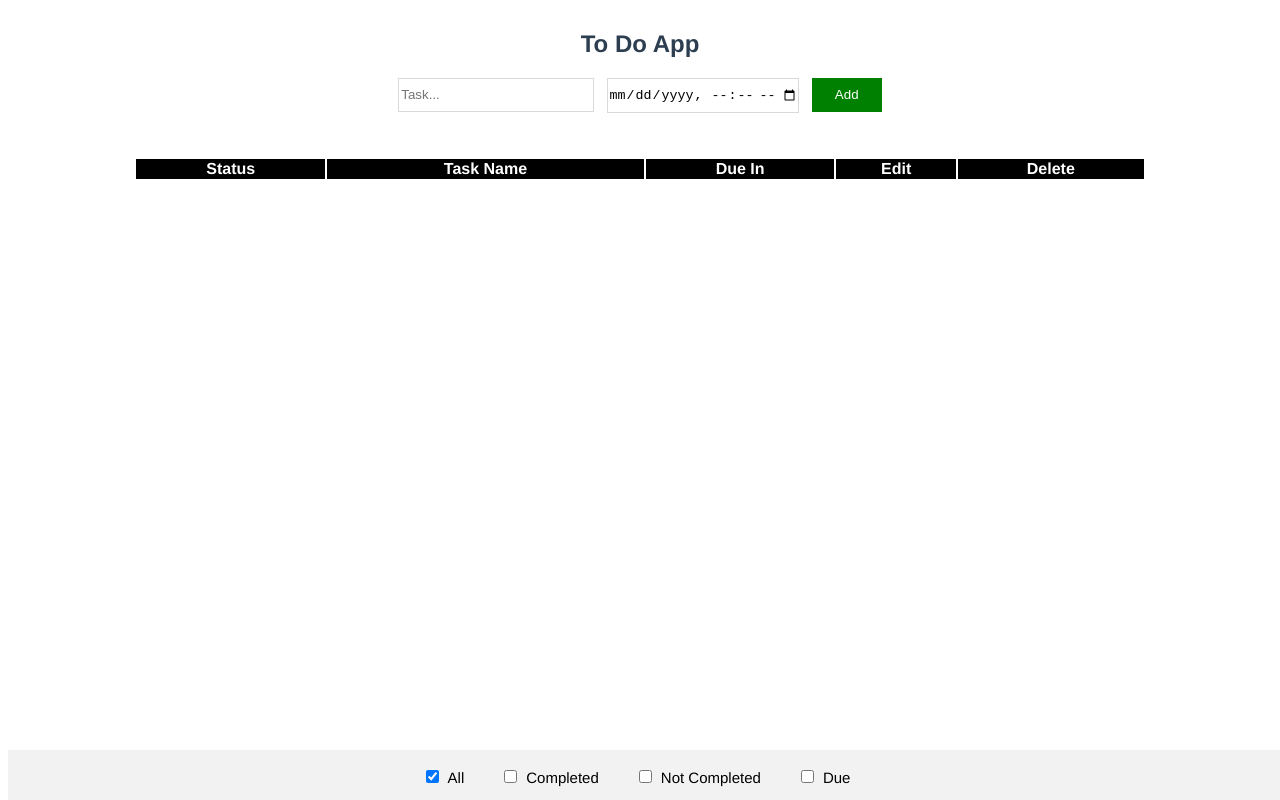
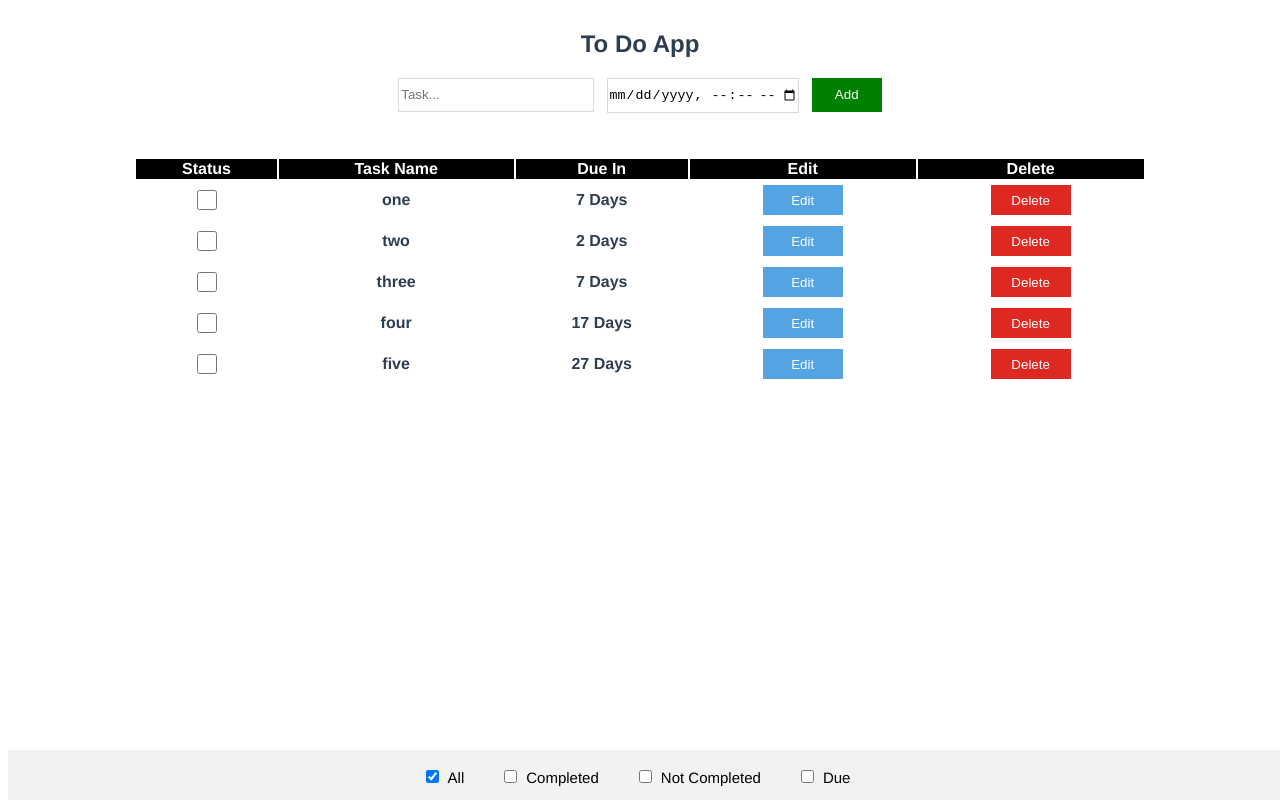
Before and after one commit to Pravinlkr/todo, a Vue app: page / in a window 1280 px wide. Built offline with nearby package versions, Linux system fonts and the light colour scheme.

Commit message:
list update while changing status of task in different filter is implemented

```diff
--- a/src/components/MainComponent.vue
+++ b/src/components/MainComponent.vue
@@ -15,7 +15,7 @@
         <th>Delete</th>
     </tr>
     <!--show all items in to do list-->
-    <tr v-for="(t,index) in filteredList" v-bind:key="index">
+    <tr v-for="(t,index) in filteredList" v-bind:key="index" :class="{displayRow:t.showRow}">
         <td><input type="checkbox" v-model="t.status" v-on:click="taskStatusModifier(t.taskId)"></td>
         <td><span v-if="!t.isEdit"><b>{{t.taskName}}</b></span>
             <span v-if="t.isEdit"><input type="text" v-model="eTask" v-on:keyup.enter="editTaskValue()" class="editInput"></span>
@@ -61,11 +61,11 @@ export default {
             editTaskIndex: null,
             filter: 'all',
             allList: true,
-            /*toDoList data is like {taskName:'first task',dueDate:'2021-08-21',dueType status:true},
-                                    {taskName:'second task',dueDate:'2021-08-25',status:false},
-                                    {taskName:'third task',dueDate:'2021-08-12' ,status:true},
-                                    {taskName:'fourth task',dueDate:'2021-08-01' ,status:false}*/
-            toDoList: [],
+            toDoList: [{"showRow":false,"taskId":2,"taskName":"one","dueDat":7,"dueType":"Days","isEdit":false,"status":false},
+                       {"showRow":false,"taskId":4,"taskName":"two","dueDat":2,"dueType":"Days","isEdit":false,"status":false},
+                       {"showRow":false,"taskId":6,"taskName":"three","dueDat":7,"dueType":"Days","isEdit":false,"status":false},
+                       {"showRow":false,"taskId":8,"taskName":"four","dueDat":17,"dueType":"Days","isEdit":false,"status":false},
+                       {"showRow":false,"taskId":10,"taskName":"five","dueDat":27,"dueType":"Days","isEdit":false,"status":false}],
             filteredList: [],
             isall:true,
             iscompleted:false,
@@ -87,6 +87,7 @@ export default {
                 this.iscompleted = true;
                 this.isnotcompleted = false;
                 this.isdue = false;
+
             }
             else if(val == 'notcompleted'){
                 this.isall = false;
@@ -100,7 +101,42 @@ export default {
                 this.isnotcompleted = false;
                 this.isdue = true;
             }
-            this.updateList();
+        }
+    },
+    computed:{
+        //update filteredlist every time it is called
+        updateSection(){
+            this.toDoList.forEach(element => {
+                element.showRow = false;
+            });
+            if(this.filter == 'all'){
+                this.toDoList.forEach(element => {
+                    element.showRow = false;
+                    this.filteredList.push(element);
+            });
+            }
+            if(this.filter == 'completed'){
+                this.toDoList.forEach(element => {
+                if(element.status == true && element.dueType != 'Expired'){
+                    this.filteredList.push(element);
+                }
+            });
+            }
+            if(this.filter == 'notcompleted'){
+                this.toDoList.forEach(element => {
+                if(element.status == false && element.dueType != 'Expired'){
+                    this.filteredList.push(element);
+                }
+            });
+            }
+            if(this.filter == 'due'){
+                this.toDoList.forEach(element => {
+                if(element.dueType == 'Expired'){
+                    this.filteredList.push(element);
+                }
+            });
+            }
+            return this.filteredList;
         }
     },
     methods: {
@@ -118,7 +154,8 @@ export default {
                 this.eTask = '';
                 this.toDoList[this.editTaskIndex].isEdit = false;
                 this.editTaskIndex = null;
-                this.updateList();
+                this.filteredList = [];
+                this.updateSection;
 
             } else {
                 this.msgForUser = 'Can not add empty field to task, please type something'
@@ -136,12 +173,14 @@ export default {
                         taskName: this.task,
                         dueDat: this.diffBDate,
                         dueType: this.dueTimeType,
+                        showRow: false,
                         isEdit:false,
                         status: false
                     });
                     this.task = '';
                     this.dueDate = '';
-                    this.updateList();
+                    this.filteredList = [];
+                    this.updateSection;
                 }else{
                     this.msgForUser = 'Please Choose a date, empty date can not be added'
                 }
@@ -152,7 +191,8 @@ export default {
         },
         deleteTask(index) {
             this.toDoList.splice(index, 1);
-            this.updateList();
+            this.filteredList = [];
+            this.updateSection;
         },
         editTask(id) {
             var len = this.toDoList.length;
@@ -166,52 +206,22 @@ export default {
             }
         },
         taskStatusModifier(id) {
-            //var len = this.toDoList.length;
-            let i=0;
-            //let currentFilterName = '';
-            //currentFilterName = this.filter;
-            this.toDoList.forEach(element => {
-                if(element.taskId == id){
-                    console.log("found at position : "+i);
+             this.toDoList.forEach(element => {
+                if(element.taskId === id){
                     if (element.status == true) {
                         element.status = false;
+                        if(this.filter == 'completed' || this.filter == 'notcompleted'){
+                            element.showRow = true;
+                        }
                     }
                     if (element.status == false){
                         element.status = true;
+                        if(this.filter == 'completed' || this.filter == 'notcompleted'){
+                            element.showRow = true;
+                        }
                     }
                 }
             });
-            this.allFilter();
-
-        },
-        updateList() {
-            this.filteredList = [];
-            const len = this.toDoList.length;
-            var i = 0;
-            if (this.filter == 'all') {
-                for (i = 0; i < len; i++) {
-                    this.filteredList.push(this.toDoList[i]);
-                }
-            } else if (this.filter == 'completed') {
-                for (i = 0; i < len; i++) {
-                    if (this.toDoList[i].status == true && this.toDoList[i].dueType != 'Expired') {
-                        this.filteredList.push(this.toDoList[i]);
-                    }
-                }
-            } else if (this.filter == 'notcompleted') {
-                for (i = 0; i < len; i++) {
-                    if (this.toDoList[i].status == false && this.toDoList[i].dueType != 'Expired') {
-                        this.filteredList.push(this.toDoList[i]);
-                    }
-                }
-            } else if(this.filter == 'due'){
-                for(i=0; i<len; i++){
-                    if(this.toDoList[i].dueType == 'Expired'){
-                        this.filteredList.push(this.toDoList[i]);
-                    }
-                }
-            }
-            console.log(this.filteredList);
         },
         dueDateDiff() {
             var cdate = new Date();
@@ -244,65 +254,27 @@ export default {
         },
         allFilter(){
             this.filter = 'all';
+            this.filteredList = [];
+            this.updateSection;
         },
         completedFilter(){
             this.filter = 'completed';
+            this.filteredList = [];
+            this.updateSection;
         },
         notCompletedFilter(){
             this.filter = 'notcompleted';
+            this.filteredList = [];
+            this.updateSection;
         },
         dueFilter(){
             this.filter = 'due';
-        },
-        // taskStatusModifier(index) {
-        //     /* previous code
-        //     if(this.toDoList[index].status == true){
-        //         this.toDoList[index].status = false;
-        //     }
-        //     else{
-        //         this.toDoList[index].status = true;
-        //     }*/
-        //     console.log(this.filter);
-        //     if(this.filter == 'all'){
-        //         if(this.toDoList[index].status == true){
-        //             this.toDoList[index].status = false;
-        //         }
-        //         else{
-        //             this.toDoList[index].status = true;
-        //         }
-        //         console.log(this.toDoList[index].status);
-        //         this.allFilter();
-
-        //     }
-        //     else if(this.filter == 'completed'){
-        //         //this.toDoList[index].status = false;
-        //         if(this.toDoList[index].status == true){
-        //             this.toDoList[index].status = false;
-        //         }
-        //         else{
-        //             this.toDoList[index].status = true;
-        //         }
-        //         console.log(this.toDoList[index].status);
-        //         this.completedFilter();
-        //     }
-        //     else if(this.filter == 'notcompleted'){
-        //         //this.toDoList[index].status = true;
-        //         if(this.toDoList[index].status == true){
-        //             this.toDoList[index].status = false;
-        //         }
-        //         else{
-        //             this.toDoList[index].status = true;
-        //         }
-        //         console.log(this.toDoList[index].status);
-        //         this.notCompletedFilter();
-        //     }
-        //     else if(this.filter == 'due'){
-        //         this.dueFilter();
-        //     }
-        // }
+            this.filteredList = [];
+            this.updateSection;
+        }
     },
     mounted() {
-        this.updateList();
+        this.updateSection;
     }
 }
 </script>
@@ -336,7 +308,9 @@ table {
     margin: 2% auto;
     margin-bottom: 7%;
 }
-
+.displayRow{
+    display:none;
+}
 .editInput {
     width: 70%;
 }
```
